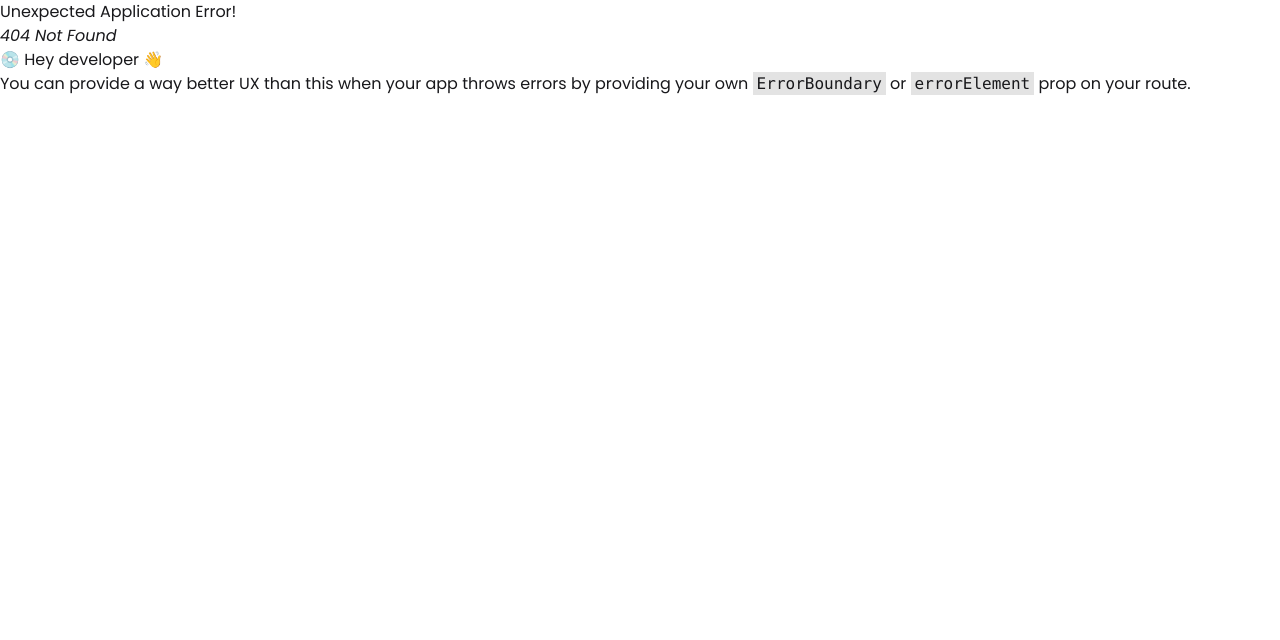
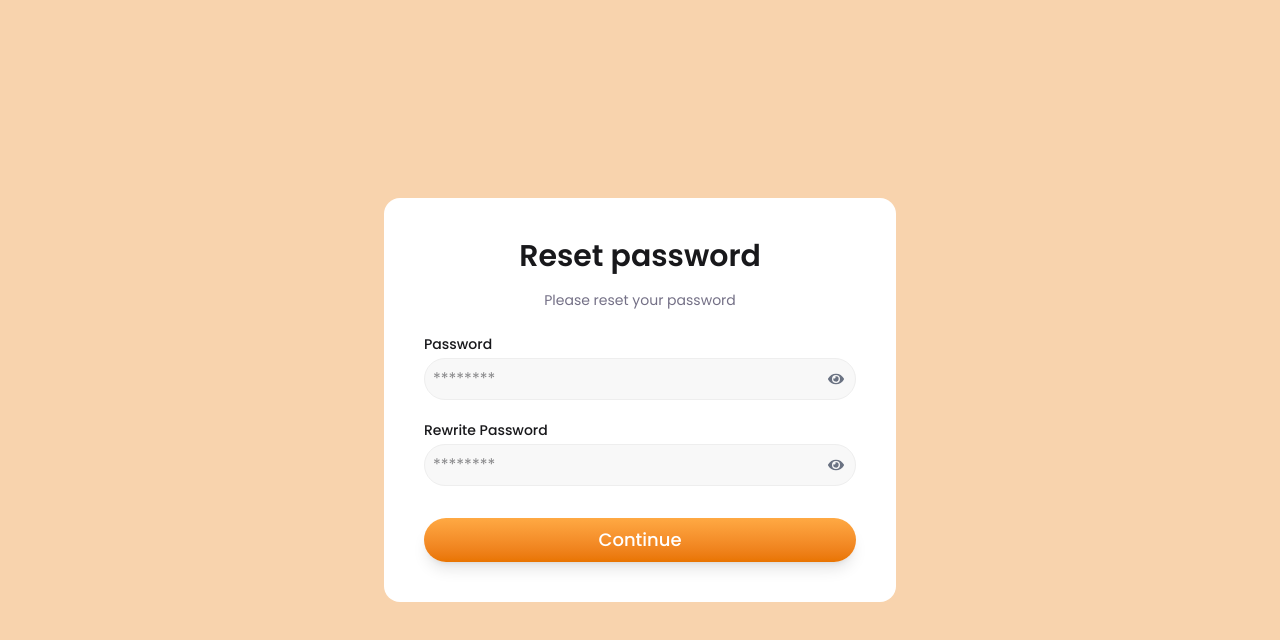
Before and after one commit to hasiburrahmanakash79/simfrii, a React (Vite) app: page /reset-password in a window 1280 px wide. Before the commit this address had no page. Shown: the top 640 px of the page. Built offline with nearby package versions, Linux system fonts and the light colour scheme.

Commit message:
create reset pass page

```diff
--- a/src/Pages/Authentication/Email.jsx
+++ b/src/Pages/Authentication/Email.jsx
@@ -1,6 +1,6 @@
 
 import { useForm } from "react-hook-form";
-import { Link, useNavigate } from "react-router-dom";
+import { useNavigate } from "react-router-dom";
 
 const Email = () => {
   const navigate = useNavigate();
--- a/src/Pages/Authentication/OtpVerification.jsx
+++ b/src/Pages/Authentication/OtpVerification.jsx
@@ -1,31 +1,31 @@
 import { useForm } from "react-hook-form";
 import { useState, useEffect } from "react";
-import { FaLeftLong } from "react-icons/fa6";
-import signinImage from "../../assets/images/signin.png"; // Reusing the same image as Signup for consistency
+import { ArrowLeft } from "lucide-react";
+import { useNavigate } from "react-router-dom";
 
 const OtpVerification = () => {
+  const navigate = useNavigate()
   const {
     register,
     handleSubmit,
     formState: { errors },
-  } = useForm();
+    setValue,
+  } = useForm({ defaultValues: { otp0: "", otp1: "", otp2: "", otp3: "" } });
   const [timer, setTimer] = useState(60);
   const [resendEnabled, setResendEnabled] = useState(false);
 
   useEffect(() => {
+    let countdown;
     if (timer > 0) {
-      const countdown = setInterval(() => {
-        setTimer((prev) => prev - 1);
-      }, 1000);
-      return () => clearInterval(countdown);
+      countdown = setInterval(() => setTimer((prev) => prev - 1), 1000);
     } else {
       setResendEnabled(true);
     }
+    return () => clearInterval(countdown);
   }, [timer]);
 
   const handleResendOtp = () => {
     if (resendEnabled) {
-      console.log("Resend OTP triggered");
       setTimer(60);
       setResendEnabled(false);
       // Placeholder for resend OTP API call
@@ -35,91 +35,91 @@ const OtpVerification = () => {
   const onSubmit = (data) => {
     const otp = Object.values(data).join("");
     console.log("OTP Entered:", otp);
-    // Placeholder for OTP verification API call
-    window.location.href = "/"; // Redirect to dashboard or success page
+    navigate('/reset-password')
+  };
+
+  const handleInputChange = (e, index) => {
+    const value = e.target.value;
+    // Only allow digits
+    if (!/^[0-9]$/.test(value) && value !== "") {
+      setValue(`otp${index}`, ""); // Clear invalid input
+      return;
+    }
+    if (value.length === 1 && index < 3) {
+      document.getElementsByName(`otp${index + 1}`)[0].focus();
+    } else if (value.length === 0 && index > 0) {
+      document.getElementsByName(`otp${index - 1}`)[0].focus();
+    }
   };
 
   return (
-    <div className="grid grid-cols-2 min-h-screen bg-base-200">
-      {/* Left Side Image */}
-      <div className="col-span-1 bg-blue-500 flex items-center">
-        <img src={signinImage} className="object-cover h-full w-full" alt="OTP Verification" />
-      </div>
-
-      {/* Right Side Form */}
-      <div className="col-span-1 flex items-center justify-center">
-        <div className="max-w-xl w-full p-10">
-          <h2 className="text-3xl font-semibold text-center mb-4 text-gray-800">
-            Verify Your Email
+    <div className="min-h-screen bg-[#F8D3AD] flex items-center justify-center p-4">
+      <div className="bg-white rounded-2xl shadow-lg p-6 sm:p-8">
+        <h2 className="text-2xl sm:text-3xl font-semibold text-center mb-4 text-gray-800">
+          Check your email
         </h2>
-          <p className="text-center text-sm mb-6 text-[#747086]">
-            We have sent a 6-digit verification code to your email.
+        <p className="text-center text-sm sm:text-base mb-6 text-[#747086]">
+          Please enter the four verification code we sent to{" "}
         </p>
 
         <form onSubmit={handleSubmit(onSubmit)} className="space-y-6">
-            <div className="flex space-x-2 justify-center">
-              {[1, 2, 3, 4, 5, 6].map((_, index) => (
+          <div className="flex justify-center gap-3 sm:gap-4">
+            {["otp0", "otp1", "otp2", "otp3"].map((name, index) => (
               <input
-                  key={index}
-                  {...register(`otp${index}`, {
+                key={name}
+                {...register(name, {
                   required: "This field is required",
                   pattern: {
                     value: /^[0-9]$/,
-                      message: "Enter a single digit",
+                    message: "Only numbers are allowed",
                   },
                 })}
                 type="text"
                 maxLength={1}
-                  className={`w-12 h-12 text-center border border-base-300 bg-base-200 rounded-full text-lg outline-none focus:ring-2 focus:ring-blue-500 transition-all duration-300 ${
-                    errors[`otp${index}`] ? "border-red-500" : ""
+                className={`w-16 h-12  text-center border rounded-full text-lg outline-none focus:border-[#fda852] transition-colors ${
+                  errors[name] ? "border-red-500" : "border-gray-300"
                 }`}
-                  onChange={(e) => {
-                    if (e.target.value.length === 1 && index < 5) {
-                      document.getElementsByName(`otp${index + 1}`)[0].focus();
-                    }
-                  }}
+                onChange={(e) => handleInputChange(e, index)}
               />
             ))}
           </div>
           {Object.keys(errors).length > 0 && (
             <p className="text-red-500 text-sm text-center">
-                {errors[Object.keys(errors)[0]]?.message || "Please fill all OTP fields correctly"}
+              {errors[Object.keys(errors)[0]]?.message ||
+                "Please fill all OTP fields correctly"}
             </p>
           )}
 
-            <p className="text-center text-sm mt-6">
+          <p className="text-center text-sm sm:text-base mt-4">
             {resendEnabled ? (
               <button
                 type="button"
                 onClick={handleResendOtp}
-                  className="text-blue-500 hover:text-blue-600 hover:underline transition-colors duration-300"
+                className="text-[#fda852] hover:underline"
               >
                 Resend OTP
               </button>
             ) : (
-                <span className="text-gray-500">
-                  Resend OTP in {timer}s
-                </span>
+              <span className="text-gray-500">Resend OTP in {timer}s</span>
             )}
           </p>
 
           <button
             type="submit"
-              className="w-full bg-[#C8C1F5] hover:bg-[#b6acf7] text-black font-semibold py-2 rounded-full transition-colors duration-300"
+            className="w-full bg-[#fda852] text-white py-2 rounded-full hover:bg-[#f8b862] transition-colors"
           >
             Verify OTP
           </button>
         </form>
 
-          <div className="flex items-center justify-center text-blue-500 mt-6">
+        <div className="flex justify-center mt-6">
           <button
             onClick={() => window.history.back()}
-              className="flex items-center space-x-2 hover:text-blue-600 hover:underline transition-colors duration-300"
+            className="flex items-center gap-2 text-[#fda852] hover:underline"
           >
-              <FaLeftLong />
+            <ArrowLeft size={18} />
             <span>Back</span>
           </button>
-          </div>
         </div>
       </div>
     </div>
--- /dev/null
+++ b/src/Pages/Authentication/ResetPassword.jsx
@@ -0,0 +1,96 @@
+import { useState } from 'react';
+import { useForm } from 'react-hook-form';
+import { FaEye, FaEyeSlash } from 'react-icons/fa';
+import { useNavigate } from 'react-router-dom';
+
+const ResetPassword = () => {
+      const navigate = useNavigate();
+  const {
+    register,
+    handleSubmit,
+    formState: { errors },
+  } = useForm();
+  const [showPassword, setShowPassword] = useState(false);
+
+  const togglePasswordVisibility = () => {
+    setShowPassword((prev) => !prev);
+  };
+
+  const onSubmit = (data) => {
+    console.log("Form Data:", data);
+    navigate("/");
+  };
+
+  return (
+    <div className="min-h-screen bg-[#F8D3AD] flex items-center justify-center p-3">
+      <div className="bg-white rounded-2xl ">
+        <div className="md:min-w-lg w-full p-10">
+          <h2 className="text-3xl font-semibold text-center mb-4">
+            Reset password
+          </h2>
+          <p className="text-center text-sm mb-6 text-[#747086]">
+            Please reset your password
+          </p>
+          <form onSubmit={handleSubmit(onSubmit)} className="">
+            <div className='mb-5'>
+              <label className="block text-sm font-medium mb-1">Password</label>
+              <div className="relative">
+                <input
+                  type={showPassword ? "text" : "password"}
+                  {...register("password", {
+                    required: "Password is required",
+                  })}
+                  placeholder="********"
+                  className="w-full border border-base-300 bg-base-200 rounded-full p-2 outline-none"
+                />
+                <button
+                  type="button"
+                  onClick={togglePasswordVisibility}
+                  className="absolute inset-y-0 right-3 flex items-center text-gray-500"
+                >
+                  {showPassword ? <FaEyeSlash /> : <FaEye />}
+                </button>
+              </div>
+              {errors.password && (
+                <p className="text-red-500 text-sm mt-1">
+                  {errors.password.message}
+                </p>
+              )}
+            </div>
+            <div>
+              <label className="block text-sm font-medium mb-1">Rewrite Password</label>
+              <div className="relative">
+                <input
+                  type={showPassword ? "text" : "password"}
+                  {...register("password", {
+                    required: "Password is required",
+                  })}
+                  placeholder="********"
+                  className="w-full border border-base-300 bg-base-200 rounded-full p-2 outline-none"
+                />
+                <button
+                  type="button"
+                  onClick={togglePasswordVisibility}
+                  className="absolute inset-y-0 right-3 flex items-center text-gray-500"
+                >
+                  {showPassword ? <FaEyeSlash /> : <FaEye />}
+                </button>
+              </div>
+              {errors.password && (
+                <p className="text-red-500 text-sm mt-1">
+                  {errors.password.message}
+                </p>
+              )}
+            </div>
+
+            <button type="submit" className="btn-primary ">
+              Continue
+            </button>
+          </form>
+        </div>
+      </div>
+    </div>
+  );
+};
+
+export default ResetPassword;
--- a/src/Routers/Router.jsx
+++ b/src/Routers/Router.jsx
@@ -17,6 +17,7 @@ import SuccessPayment from "../Pages/OrderPreview/SuccessPayment";
 import TopUp from "../Pages/TopUp/TopUp";
 import Instructions from "../Pages/Instructions/Instructions";
 import Email from "../Pages/Authentication/Email";
+import ResetPassword from "../Pages/Authentication/ResetPassword";
 const router = createBrowserRouter([
   {
     path: "/",
@@ -95,6 +96,10 @@ const router = createBrowserRouter([
     path: "/otp",
     element: <OtpVerification />,
   },
+  {
+    path: "/reset-password",
+    element: <ResetPassword />,
+  },
 ]);
 
 export default router;
```
Lines whose indentation alone changed are shown as unchanged.
